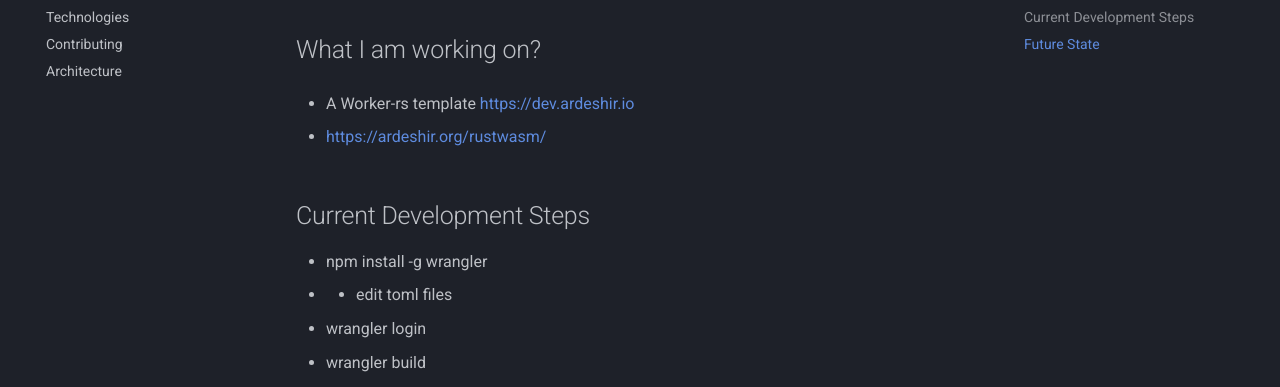
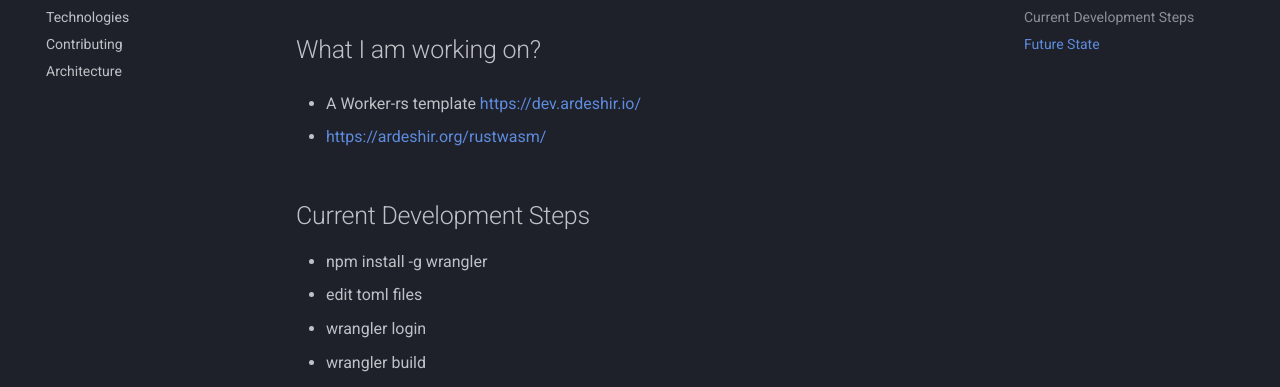
Before and after one commit to ardeshir/rustwasm, an MkDocs documentation site: the page built from docs/index.md, in a window 1280 px wide. Shown: the part 197-584 px from the top of the page. Built offline with MkDocs 1.6.1 and Material for MkDocs 9.7.7, drawn with Linux system fonts in a browser that asks for light colours; comment, search, counter and statistics services are not loaded.

Commit message:
addig url

```diff
--- a/docs/index.md
+++ b/docs/index.md
@@ -1,13 +1,13 @@
 # Welcome to RustWasm (worker-rs)
 
 ## What I am working on?
-- A Worker-rs template [https://dev.ardeshir.io](dev.ardeshir.io)
+- A Worker-rs template [https://dev.ardeshir.io/](dev.ardeshir.io)
 
 - [https://ardeshir.org/rustwasm/](GitHub.com/ardeshir/rustwasm)
 ## Current Development Steps
 
 - npm install -g wrangler
-- - edit toml files
+- edit toml files
 - wrangler login
 - wrangler build
 - wrangler dev
```
